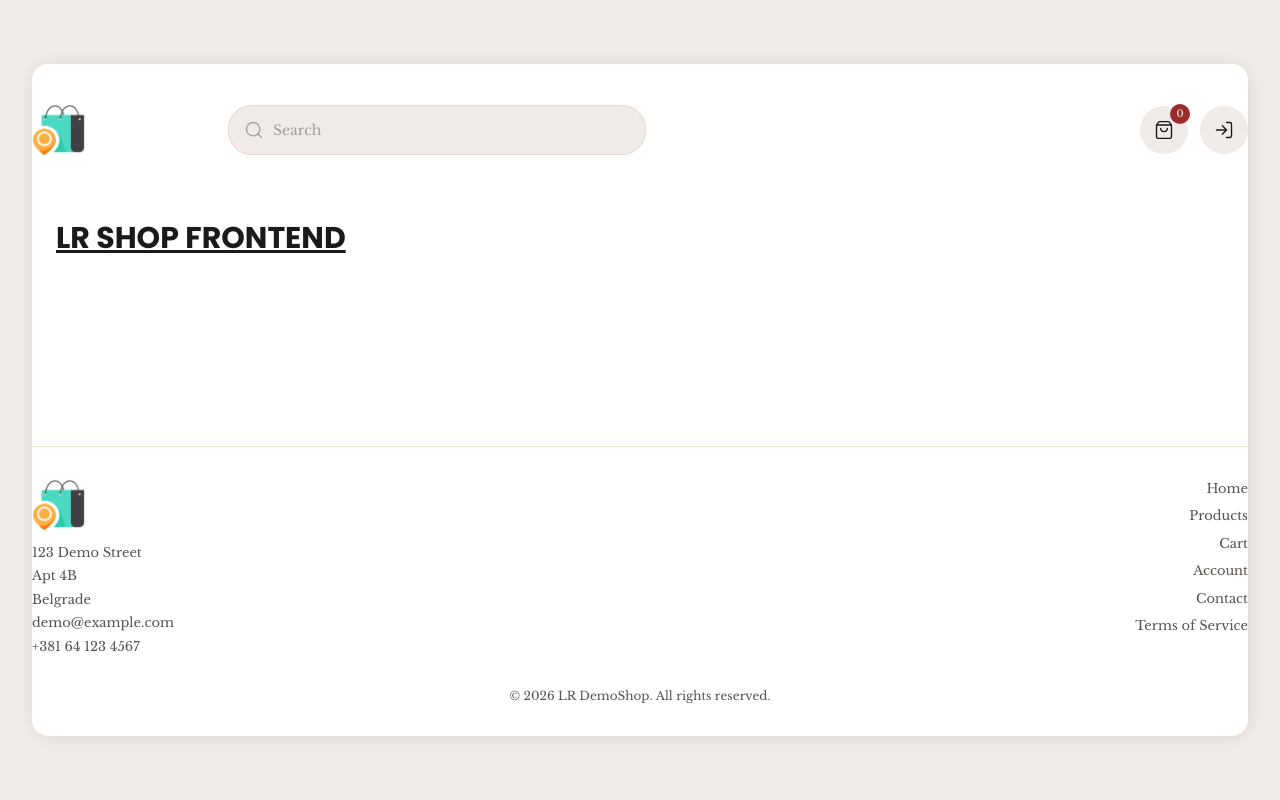
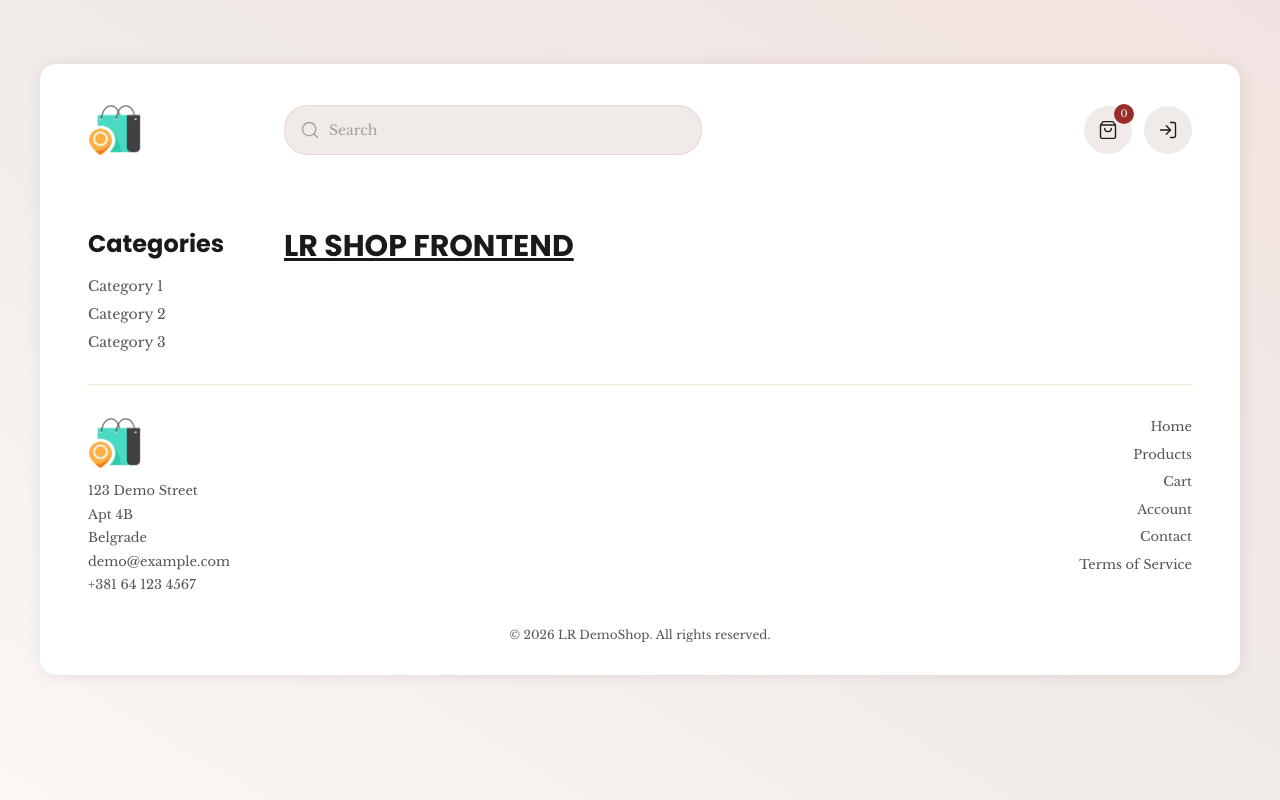
Before and after one commit to A-Cdeveloper/LR--Shop, a React (Vite) app in the folder frontend/: page / in a window 1280 px wide. Built offline with nearby package versions, Linux system fonts and the light colour scheme.

Commit message:
feat(frontend): add sidebar and compose storefront layout

```diff
--- a/frontend/src/components/layout/AppLayout.tsx
+++ b/frontend/src/components/layout/AppLayout.tsx
@@ -1,10 +1,11 @@
 import { Outlet } from 'react-router';
 import Header from './header/Header';
 import Footer from './footer/Footer';
+import Sidebar from './sidebar/Sidebar';
 
 const AppLayout = () => {
   return (
-    <div className="min-h-screen bg-muted px-8 py-10 lg:px-8 lg:py-16">
+    <div className="min-h-screen bg-gradient-to-tr from-background via-muted to-primary/10 px-4 py-4 md:px-8 md:py-10 lg:px-8 lg:py-16">
       <a
         href="#main-content"
         className="sr-only focus:not-sr-only focus:fixed focus:left-4 focus:top-4 focus:z-50 focus:rounded-md focus:bg-primary focus:px-4 focus:py-2 focus:text-primary-foreground focus:outline-none focus:ring-2 focus:ring-ring"
@@ -12,11 +13,14 @@ const AppLayout = () => {
         Skip to main content
       </a>
 
-      <div className="mx-auto flex min-h-[calc(100vh-3rem)] w-full max-w-[1350px] flex-col overflow-hidden rounded-2xl bg-white shadow-sm md:min-h-[calc(100vh-8rem)]">
+      <div className="mx-auto px-6 md:px-12 flex w-full max-w-[1200px] flex-col overflow-hidden rounded-2xl bg-white shadow-sm">
         <Header />
-        <main id="main-content" className="flex-1 overflow-y-auto p-4 md:p-6">
-          <Outlet />
-        </main>
+        <div className="flex flex-1 py-8 ">
+          <Sidebar />
+          <main id="main-content" className="min-w-0 flex-1 px-4">
+            <Outlet />
+          </main>
+        </div>
         <Footer />
       </div>
     </div>
--- /dev/null
+++ b/frontend/src/components/layout/sidebar/Sidebar.tsx
@@ -0,0 +1,23 @@
+import { Link } from 'react-router-dom';
+
+const Sidebar = () => {
+  return (
+    <aside className="hidden min-w-[180px] shrink-0 gap-4  md:block">
+      <h1 className="text-2xl font-bold mb-4 font-sans">Categories</h1>
+
+      <div className="flex flex-col gap-2">
+        <Link to="/categories/1" className="text-sm text-muted-foreground hover:text-foreground">
+          Category 1
+        </Link>
+        <Link to="/categories/2" className="text-sm text-muted-foreground hover:text-foreground">
+          Category 2
+        </Link>
+        <Link to="/categories/3" className="text-sm text-muted-foreground hover:text-foreground">
+          Category 3
+        </Link>
+      </div>
+    </aside>
+  );
+};
+
+export default Sidebar;
```
